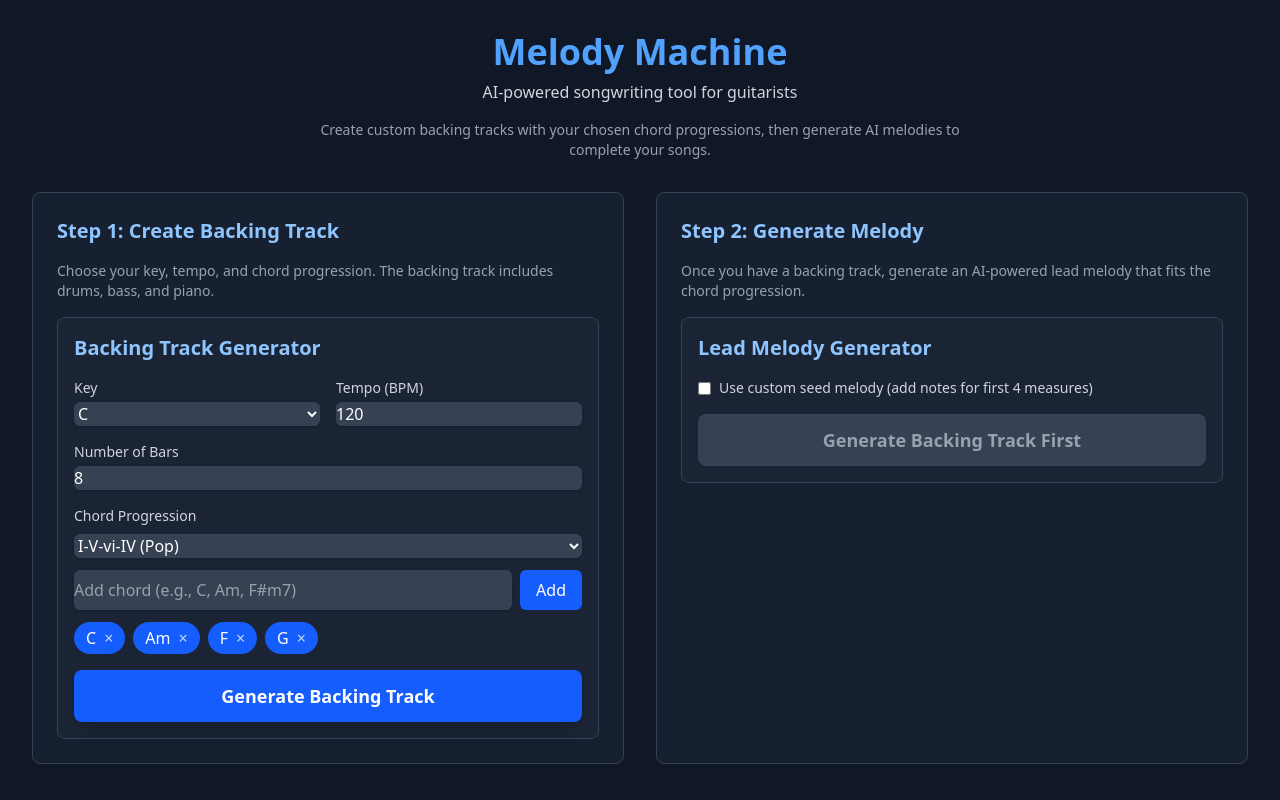
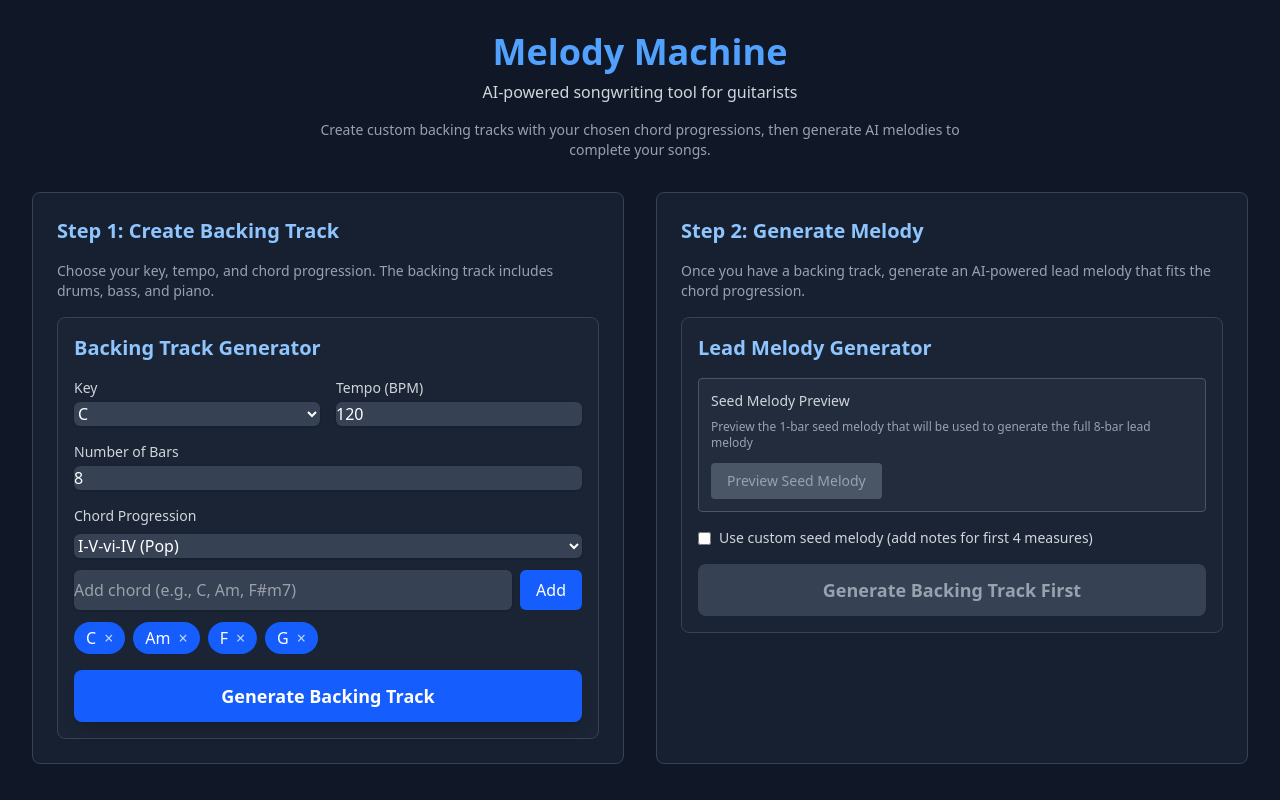
Before and after one commit to zhaluza/leadline, a React (Vite) app in the folder frontend/: page / in a window 1280 px wide. Built offline with nearby package versions, Linux system fonts and the light colour scheme.

Commit message:
add seed preview

```diff
--- a/frontend/src/components/LeadMelody.tsx
+++ b/frontend/src/components/LeadMelody.tsx
@@ -18,12 +18,14 @@ export default function LeadMelody({
   onError,
 }: LeadMelodyProps) {
   const [isGenerating, setIsGenerating] = useState(false);
+  const [isPreviewing, setIsPreviewing] = useState(false);
   const [showNoBackingTrackMsg, setShowNoBackingTrackMsg] = useState(false);
   const [seedNotes, setSeedNotes] = useState<SeedNote[]>([]);
   const [useCustomSeed, setUseCustomSeed] = useState(false);
   const [newNotePitch, setNewNotePitch] = useState(72);
   const [newNoteStart, setNewNoteStart] = useState(0);
   const [newNoteDuration, setNewNoteDuration] = useState(1);
+  const [seedPreviewUrl, setSeedPreviewUrl] = useState<string | null>(null);
 
   const noteNames = [
     "C",
@@ -56,6 +58,47 @@ export default function LeadMelody({
 
   const removeSeedNote = (index: number) => {
     setSeedNotes(seedNotes.filter((_, i) => i !== index));
+  };
+
+  const handlePreviewSeed = async () => {
+    if (!generationId) {
+      setShowNoBackingTrackMsg(true);
+      onError("Please generate a backing track first");
+      return;
+    }
+    setShowNoBackingTrackMsg(false);
+    setIsPreviewing(true);
+
+    try {
+      const response = await fetch(
+        `http://localhost:8000/api/lead/${generationId}/preview-seed`,
+        {
+          method: "POST",
+          headers: {
+            "Content-Type": "application/json",
+          },
+          body: JSON.stringify({
+            num_bars: 8,
+            tempo: 120,
+            key: 60, // C major
+          }),
+        }
+      );
+
+      if (!response.ok) {
+        const errorData = await response.json();
+        throw new Error(errorData.detail || "Failed to preview seed melody");
+      }
+
+      const data = await response.json();
+      setSeedPreviewUrl(`http://localhost:8000${data.audio_url}`);
+    } catch (error) {
+      onError(
+        error instanceof Error ? error.message : "Failed to preview seed melody"
+      );
+    } finally {
+      setIsPreviewing(false);
+    }
   };
 
   const handleGenerate = async () => {
@@ -124,6 +167,40 @@ export default function LeadMelody({
       </h2>
 
       <div className="space-y-4">
+        {/* Seed Melody Preview Section */}
+        <div className="p-3 bg-gray-700/30 rounded border border-gray-600">
+          <h3 className="text-sm font-medium text-gray-300 mb-2">
+            Seed Melody Preview
+          </h3>
+          <p className="text-xs text-gray-400 mb-3">
+            Preview the 1-bar seed melody that will be used to generate the full
+            8-bar lead melody
+          </p>
+
+          <div className="flex gap-2">
+            <button
+              onClick={handlePreviewSeed}
+              disabled={isPreviewing || !generationId}
+              className={`px-4 py-2 rounded text-sm font-medium transition-colors
+                ${
+                  !generationId
+                    ? "bg-gray-600 text-gray-400 cursor-not-allowed"
+                    : isPreviewing
+                    ? "bg-gray-600 text-gray-400 cursor-not-allowed"
+                    : "bg-green-600 hover:bg-green-700 text-white"
+                }`}
+            >
+              {isPreviewing ? "Generating Preview..." : "Preview Seed Melody"}
+            </button>
+
+            {seedPreviewUrl && (
+              <audio controls className="flex-1 h-10" src={seedPreviewUrl}>
+                Your browser does not support the audio element.
+              </audio>
+            )}
+          </div>
+        </div>
+
         <div className="flex items-center gap-2">
           <input
             type="checkbox"
```
Also changed, not shown: 1 other file (tests, documents, lock files or other folders).
